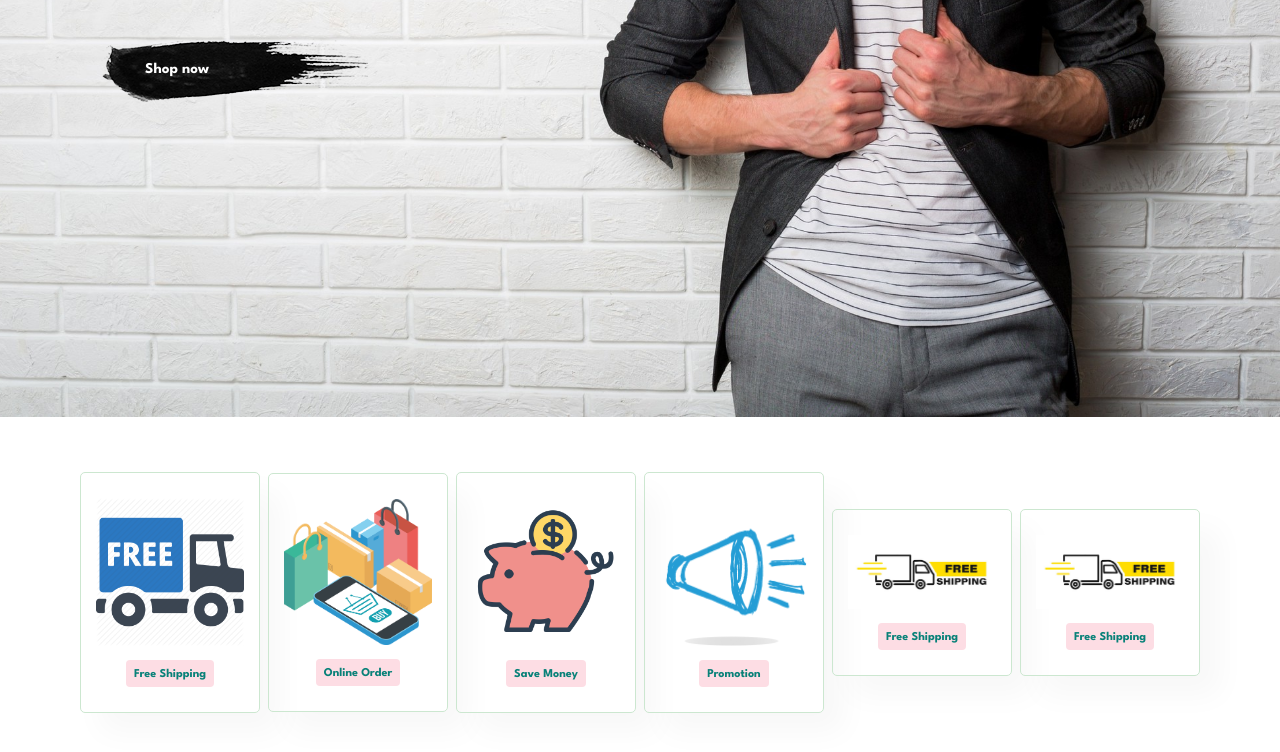
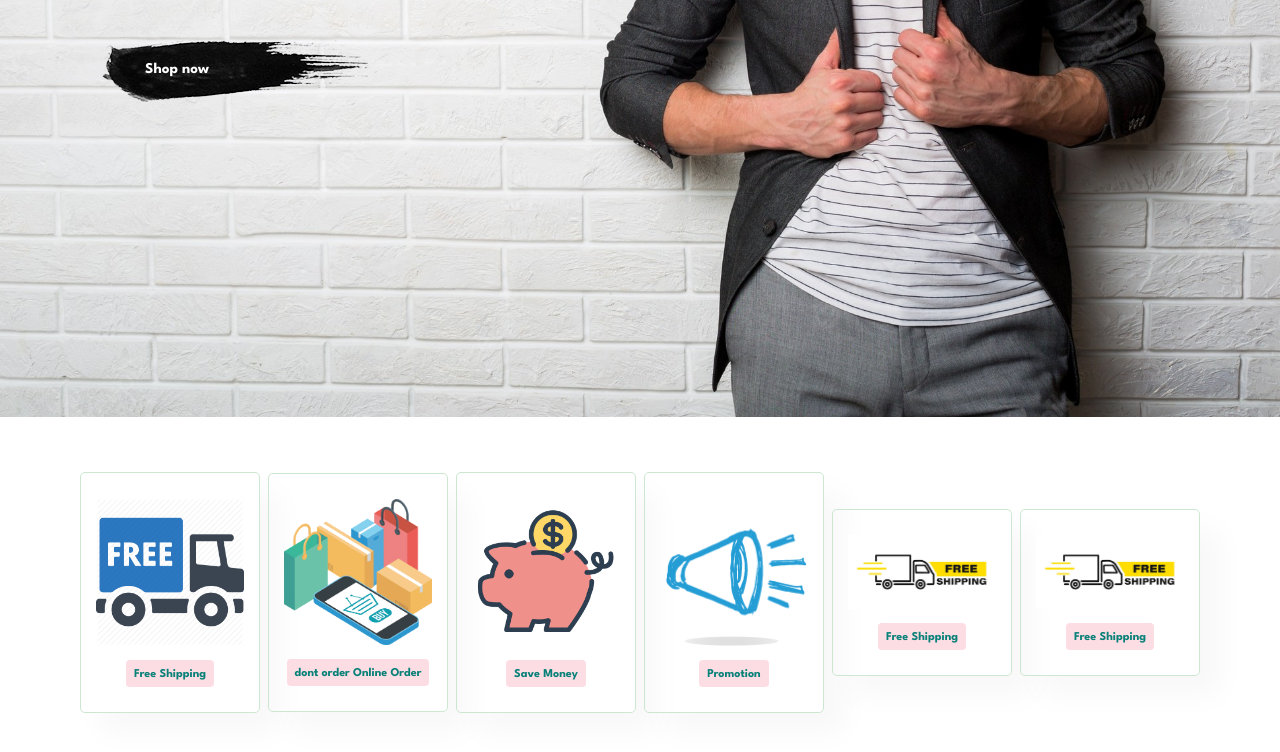
Before and after one commit to Ghembram/Ecommerce, a plain HTML site: page index.html in a window 1280 px wide. Shown: the part 527-1279 px from the top of the page. Drawn offline with Linux system fonts and the light colour scheme.

Commit message:
new commit 2

```diff
--- a/index.html
+++ b/index.html
@@ -47,7 +47,7 @@
 
         <div class="feat-box">
             <img src="./image/online.png" alt="freeshipping" width="100px">
-            <h6>Online Order</h6>
+            <h6> dont order Online Order</h6>
         </div>
 
         <div class="feat-box">
```
